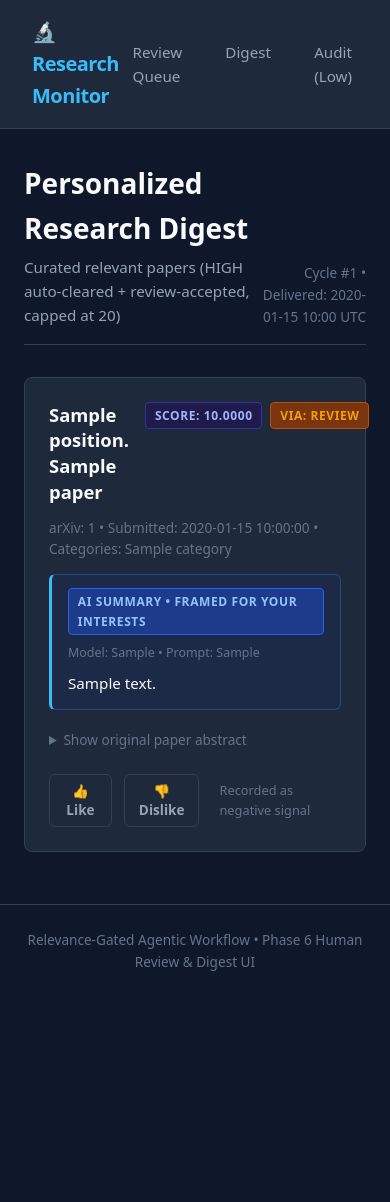
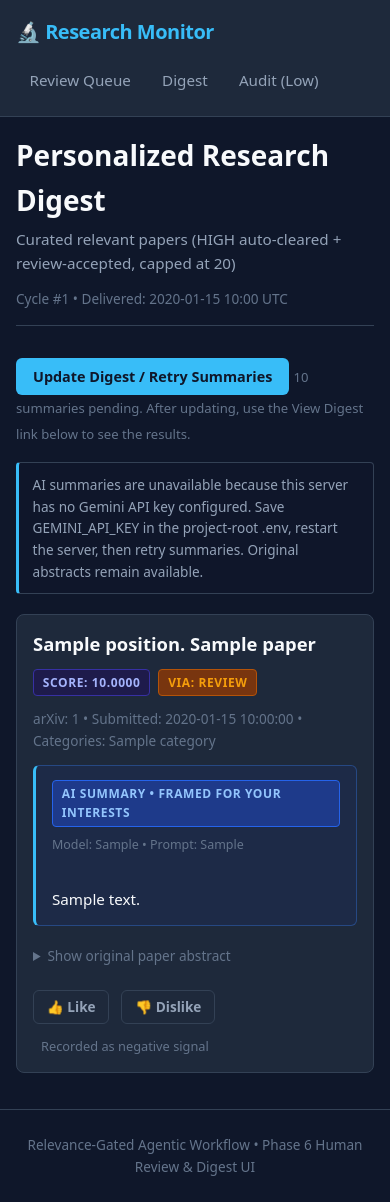
Before and after one commit to Sinchana-B-Kurkuri/research-monitoring-agent, a FastAPI app: template src/research_monitor/ui/templates/digest.html in a window 390 px wide. Before the commit the page ends 971 px from the top, so only its background shows below. Run offline with FastAPI, Linux system fonts and the light colour scheme; the template is opened without the code that fills it: most values are stand-ins (such as "Sample title", 1, 10 or a date in 2020); some libraries are stand-ins or nearby versions.

Commit message:
fix(ui): expose digest recovery and improve local runtime feedback
Add pending-summary retry controls and configuration guidance, preserve cycle-specific result links, report request progress and errors, and improve mobile layout. Eager-load digest papers and summaries to eliminate per-item queries. Add query-budget and pending-summary response regressions.

Verification: 250 tests passed against disposable PostgreSQL. Real application health/review/digest/audit rendering returned 200. Live arXiv cycle routed 50 papers into 3 digest items, 4 review tasks and 43 LOW decisions. Saved .env metadata was empty; Gemini remains unverified. No secrets read and no push.

```diff
--- a/src/research_monitor/ui/app.py
+++ b/src/research_monitor/ui/app.py
@@ -28,7 +28,9 @@ from fastapi.responses import HTMLResponse, JSONResponse, RedirectResponse
 from fastapi.templating import Jinja2Templates
 from starlette.concurrency import run_in_threadpool
 from sqlalchemy import text
-from sqlalchemy.orm import Session
+from sqlalchemy.orm import Session, joinedload, selectinload
+
+from research_monitor.config import config
 
 from research_monitor.database.models import (
     Cycle,
@@ -523,13 +525,19 @@ def _render_digest_page(
     cycle_id: Optional[int],
     session: Session,
 ) -> HTMLResponse:
-    query = session.query(Digest).filter(Digest.user_id == user.id)
+    query = session.query(Digest).options(
+        selectinload(Digest.items).joinedload(DigestItem.routing_decision).joinedload(RoutingDecision.paper),
+        selectinload(Digest.items).joinedload(DigestItem.routing_decision).joinedload(RoutingDecision.summary),
+    ).filter(Digest.user_id == user.id)
     if cycle_id:
         query = query.filter(Digest.cycle_id == cycle_id)
     else:
         query = query.order_by(Digest.id.desc())
 
     digest = query.first()
+    latest_cycle = session.query(Cycle).filter_by(user_id=user.id).order_by(Cycle.id.desc()).first()
+    selected_cycle_id = digest.cycle_id if digest else (latest_cycle.id if latest_cycle else None)
+    pending_summaries = sum(1 for item in digest.items if item.routing_decision.summary is None) if digest else 0
 
     # Map latest user reactions on digest items
     reactions: dict[int, int] = {}
@@ -558,6 +566,9 @@ def _render_digest_page(
             "token": token,
             "digest": digest,
             "reactions": reactions,
+            "cycle_id": selected_cycle_id,
+            "pending_summaries": pending_summaries,
+            "gemini_configured": bool(config.GEMINI_API_KEY),
             "active_tab": "digest",
         },
     )
@@ -615,10 +626,12 @@ def handle_resume_cycle(
         raise HTTPException(status_code=403, detail=str(exc))
     except ValueError as exc:
         raise HTTPException(status_code=404, detail=str(exc))
-    status_text = "Retrieved existing digest" if already_existed else "Created new digest"
+    status_text = "Updated existing digest" if already_existed else "Created new digest"
+    pending = sum(1 for item in digest.items if item.routing_decision.summary is None)
+    pending_text = f" {pending} summaries pending; original abstracts are available." if pending else ""
     return HTMLResponse(
         f"""<div style="background: rgba(16, 185, 129, 0.15); border: 1px solid var(--accent-green); padding: 0.75rem; border-radius: 6px; color: var(--accent-green);">
-            &#10004; {status_text} #{digest.id} with {len(digest.items)} items. <a href="/digest?token={auth[1]}" style="color: var(--primary); text-decoration: underline;">View Digest &rarr;</a>
+            &#10004; {status_text} #{digest.id} with {len(digest.items)} items.{pending_text} <a href="/digest?token={auth[1]}&amp;cycle_id={cycle_id}" style="color: var(--primary); text-decoration: underline;">View Digest &rarr;</a>
         </div>"""
     )
 
--- a/src/research_monitor/ui/templates/base.html
+++ b/src/research_monitor/ui/templates/base.html
@@ -409,6 +409,18 @@
             border-top: 1px solid var(--border);
             margin-top: auto;
         }
+        .btn:disabled { opacity: 0.6; cursor: wait; }
+        [aria-busy="true"]::after { content: ' Working...'; }
+        .summary-text { white-space: pre-line; }
+        .card-title, .card-meta, .summary-text { overflow-wrap: anywhere; }
+        .btn-group, .badges { flex-wrap: wrap; }
+        @media (max-width: 640px) {
+            header, .page-header, .card-header { flex-direction: column; align-items: flex-start; gap: 0.75rem; }
+            header { position: static; padding: 1rem; }
+            nav { flex-wrap: wrap; gap: 0.25rem; }
+            main { padding: 0 1rem; margin: 1rem auto; }
+            .card { padding: 1rem; }
+        }
     </style>
 </head>
 <body>
@@ -431,11 +443,43 @@
     </header>
 
     <main>
+        <div id="request-error" role="alert" class="reason-box" hidden></div>
         {% block content %}{% endblock %}
     </main>
 
     <footer>
         Relevance-Gated Agentic Workflow &bull; Phase 6 Human Review & Digest UI
     </footer>
+    <script>
+        document.body.addEventListener('htmx:beforeRequest', function (event) {
+            document.getElementById('request-error').hidden = true;
+            const source = event.detail.elt;
+            source.setAttribute('aria-busy', 'true');
+            source.querySelectorAll('button').forEach(button => button.disabled = true);
+            if (source.tagName === 'BUTTON') source.disabled = true;
+        });
+        document.body.addEventListener('htmx:afterRequest', function (event) {
+            const source = event.detail.elt;
+            source.removeAttribute('aria-busy');
+            source.querySelectorAll('button').forEach(button => button.disabled = false);
+            if (source.tagName === 'BUTTON') source.disabled = false;
+        });
+        function showRequestError(event) {
+            const message = document.getElementById('request-error');
+            const status = event.detail.xhr && event.detail.xhr.status;
+            message.textContent = status === 401 ? 'Your access link is invalid. Open your saved personal link.' :
+                status === 403 ? 'This action is unavailable for your account.' :
+                'The request could not complete. Refresh the page to check its current state before trying again.';
+            message.hidden = false;
+        }
+        ['htmx:responseError', 'htmx:sendError', 'htmx:timeout'].forEach(name => document.body.addEventListener(name, showRequestError));
+        window.addEventListener('load', function () {
+            if (!window.htmx) {
+                const message = document.getElementById('request-error');
+                message.textContent = 'Interactive controls could not load. Check your network connection and refresh this page.';
+                message.hidden = false;
+            }
+        });
+    </script>
 </body>
 </html>
--- a/src/research_monitor/ui/templates/digest.html
+++ b/src/research_monitor/ui/templates/digest.html
@@ -14,6 +14,21 @@
     </div>
     {% endif %}
 </div>
+
+{% if cycle_id %}
+<form hx-post="/cycle/{{ cycle_id }}/resume?token={{ token }}" hx-target="#resume-status" hx-swap="innerHTML" style="margin-bottom: 1rem;">
+    <button type="submit" class="btn btn-primary">Update Digest / Retry Summaries</button>
+    {% if pending_summaries %}
+    <span class="fallback-note">{{ pending_summaries }} summaries pending. After updating, use the View Digest link below to see the results.</span>
+    {% endif %}
+</form>
+<div id="resume-status" role="status" style="margin-bottom: 1rem;"></div>
+{% endif %}
+{% if not gemini_configured %}
+<div class="reason-box" role="status">
+    AI summaries are unavailable because this server has no Gemini API key configured. Save GEMINI_API_KEY in the project-root .env, restart the server, then retry summaries. Original abstracts remain available.
+</div>
+{% endif %}
 
 {% if digest and digest.items %}
     {% for item in digest.items %}
```
Also changed, not shown: docs/BACKEND_REPAIRS.md (+10 -0 lines), tests/test_frontend_runtime.py (added, +59 -0 lines).
